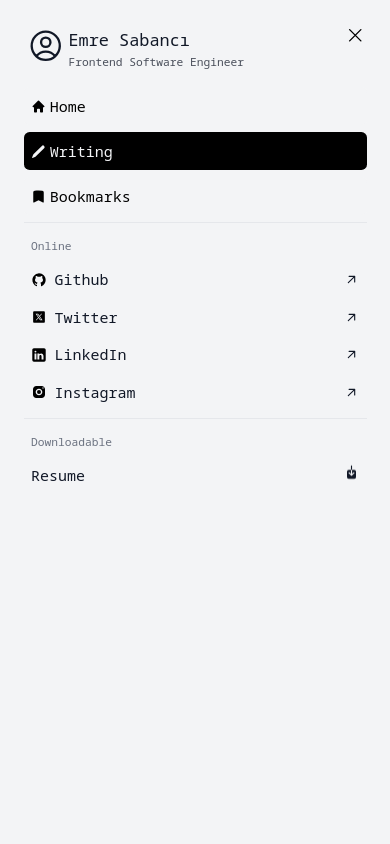
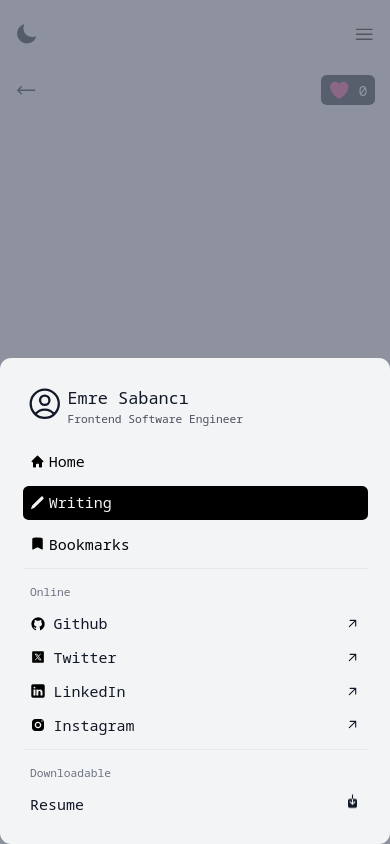
Before and after one commit to ecsabanci/react-blogpage, a React (Vite) app: page /articles/article/1/1 in a window 390 px wide. Both pictures are taken after a click on the button "Open main menu". Built offline with nearby package versions, Linux system fonts and the light colour scheme; no server answers; the database is empty.

Commit message:
feat: change the design of the mobile menu and back button to article detail page on mobile

```diff
--- a/src/components/ArticleDetail.jsx
+++ b/src/components/ArticleDetail.jsx
@@ -1,15 +1,18 @@
-import { useParams } from "react-router-dom";
+import { useNavigate, useParams } from "react-router-dom";
 import { HeartIcon } from "@heroicons/react/24/solid";
 import { useEffect, useState } from "react";
 import { ThemeContext } from "./contexts/ThemeContext";
 import { ArticlesContext } from "./contexts/ArticlesContext";
 import { useContext } from "react";
+import { ArrowLongLeftIcon } from "@heroicons/react/24/outline";
 
 const ArticleDetail = () => {
   const { id } = useParams();
   const [clapCount, setClapCount] = useState(0);
   const { isDarkTheme } = useContext(ThemeContext);
   const { articles, updateViewOrClapCount } = useContext(ArticlesContext);
+
+  const navigate = useNavigate();
 
   const [post, setPost] = useState(null);
 
@@ -30,9 +33,11 @@ const ArticleDetail = () => {
   };
 
   return (
-    <div className="mx-auto lg:flex w-11/12 items-start gap-4">
+    <div className="mx-auto items-start gap-4 lg:flex lg:w-11/12">
+      <div className="my-8 lg:my-0 flex items-center justify-between">
+        <ArrowLongLeftIcon onClick={() => navigate(-1)} className={`h-6 w-6 lg:hidden ${isDarkTheme ? "text-gray-100" : "text-gray-900"}`} />
         <button
-        className="flex mb-4 items-center gap-2 rounded-md bg-gray-800 px-2 py-1 font-medium"
+          className="flex items-center gap-2 rounded-md bg-gray-800 px-2 py-1 font-medium"
           onClick={() => updateClapCount()}
         >
           <HeartIcon
@@ -41,6 +46,7 @@ const ArticleDetail = () => {
           />
           <span className="text-white">{clapCount}</span>
         </button>
+      </div>
 
       <div className="col-span-11 break-words">
         {post ? (
--- a/src/components/sidebar/Header.jsx
+++ b/src/components/sidebar/Header.jsx
@@ -1,5 +1,5 @@
 import { useState } from "react";
-import { Dialog } from "@headlessui/react";
+import { Dialog, Transition, Switch } from "@headlessui/react";
 import {
   UserCircleIcon,
   Bars3Icon,
@@ -19,7 +19,7 @@ export default function Header() {
   const { isDarkTheme, toggleTheme } = useContext(ThemeContext);
 
   return (
-    <header className="text-sm w-full lg:w-auto">
+    <header className="w-full text-sm lg:w-auto">
       <nav
         className="mb-4 flex flex-row-reverse justify-between lg:m-0 lg:h-full lg:flex-col"
         aria-label="Global"
@@ -67,15 +67,23 @@ export default function Header() {
           )}
         </button>
       </nav>
-      <Dialog
-        as="div"
-        className="lg:hidden"
-        open={mobileMenuOpen}
-        onClose={setMobileMenuOpen}
-      >
-        <div className="fixed inset-0 z-10" />
-        <Dialog.Panel
-          className={`fixed inset-y-0 right-0 z-10 w-full overflow-y-auto border border-gray-100 px-6 py-6 sm:max-w-sm sm:ring-1 sm:ring-gray-900/10 ${isDarkTheme ? "bg-gray-900" : "bg-gray-100"}`}
+
+      <div className="relative">
+        {mobileMenuOpen ? (
+          <div
+            onClick={() => setMobileMenuOpen(false)}
+            className="fixed transition-opacity duration-300 inset-0 z-10 bg-gray-500 opacity-75"
+          />
+        ) : null}
+        <Transition
+          show={mobileMenuOpen}
+          enter="transition-all duration-300"
+          enterFrom="-bottom-full"
+          enterTo="bottom-0"
+          leave="transition-all duration-500"
+          leaveFrom="bottom-0"
+          leaveTo="-bottom-full"
+          className={`fixed bottom-0 left-0 z-20 flex w-full flex-col justify-end overflow-y-auto rounded-xl px-6 py-6 ${isDarkTheme ? "bg-gray-900" : "bg-gray-100"}`}
         >
           <div className="flex items-start justify-between">
             <div className="flex gap-1 rounded-md p-1 font-medium">
@@ -92,20 +100,12 @@ export default function Header() {
                 </span>
               </p>
             </div>
-            <button
-              type="button"
-              className={`${isDarkTheme ? "text-white" : "text-stale"} -m-2.5 rounded-md p-2.5`}
-              onClick={() => setMobileMenuOpen(false)}
-            >
-              <span className="sr-only">Close menu</span>
-              <XMarkIcon className="h-6 w-6" aria-hidden="true" />
-            </button>
           </div>
           <div className="mt-2 flex flex-col gap-2">
             <PopoverGroup isDarkTheme={isDarkTheme} />
           </div>
-        </Dialog.Panel>
-      </Dialog>
+        </Transition>
+      </div>
     </header>
   );
 }
```
Lines whose indentation alone changed are shown as unchanged.
